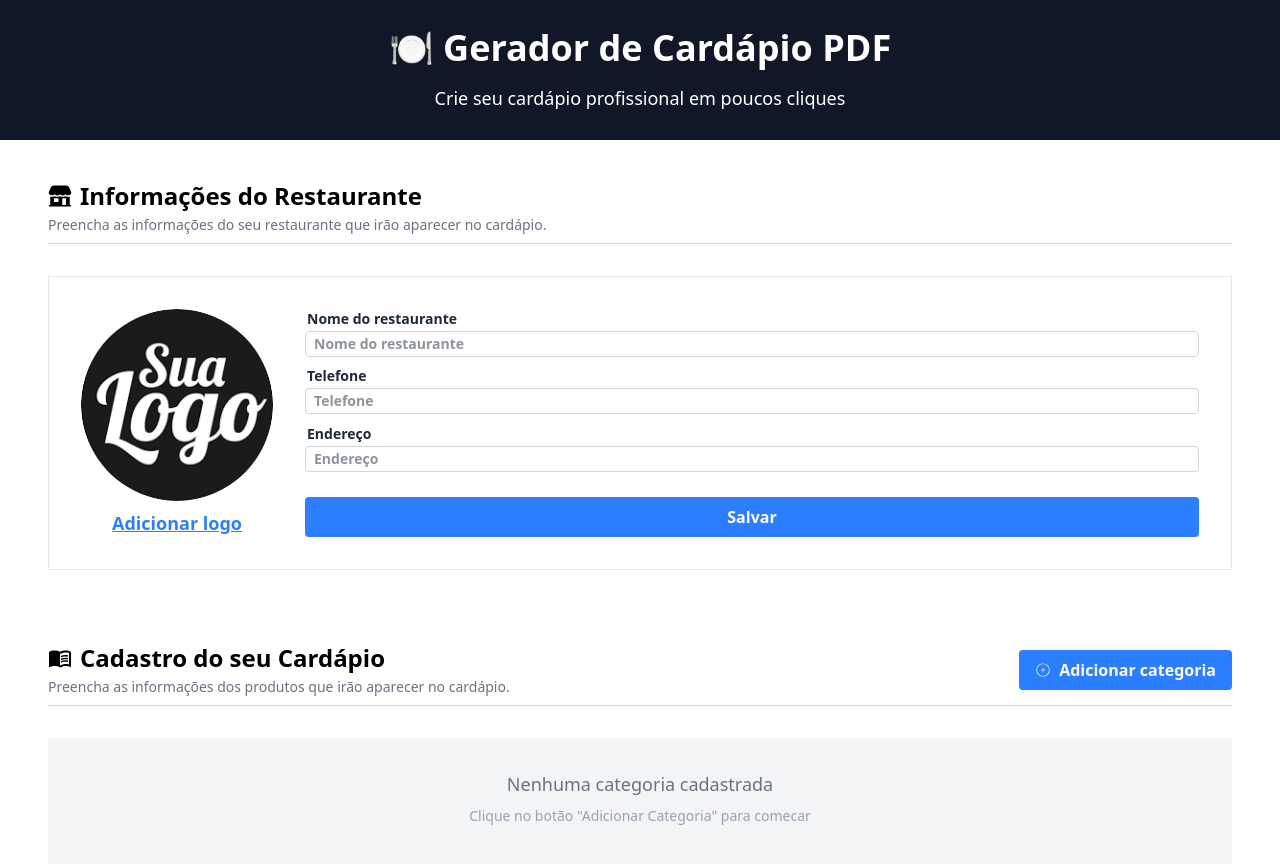
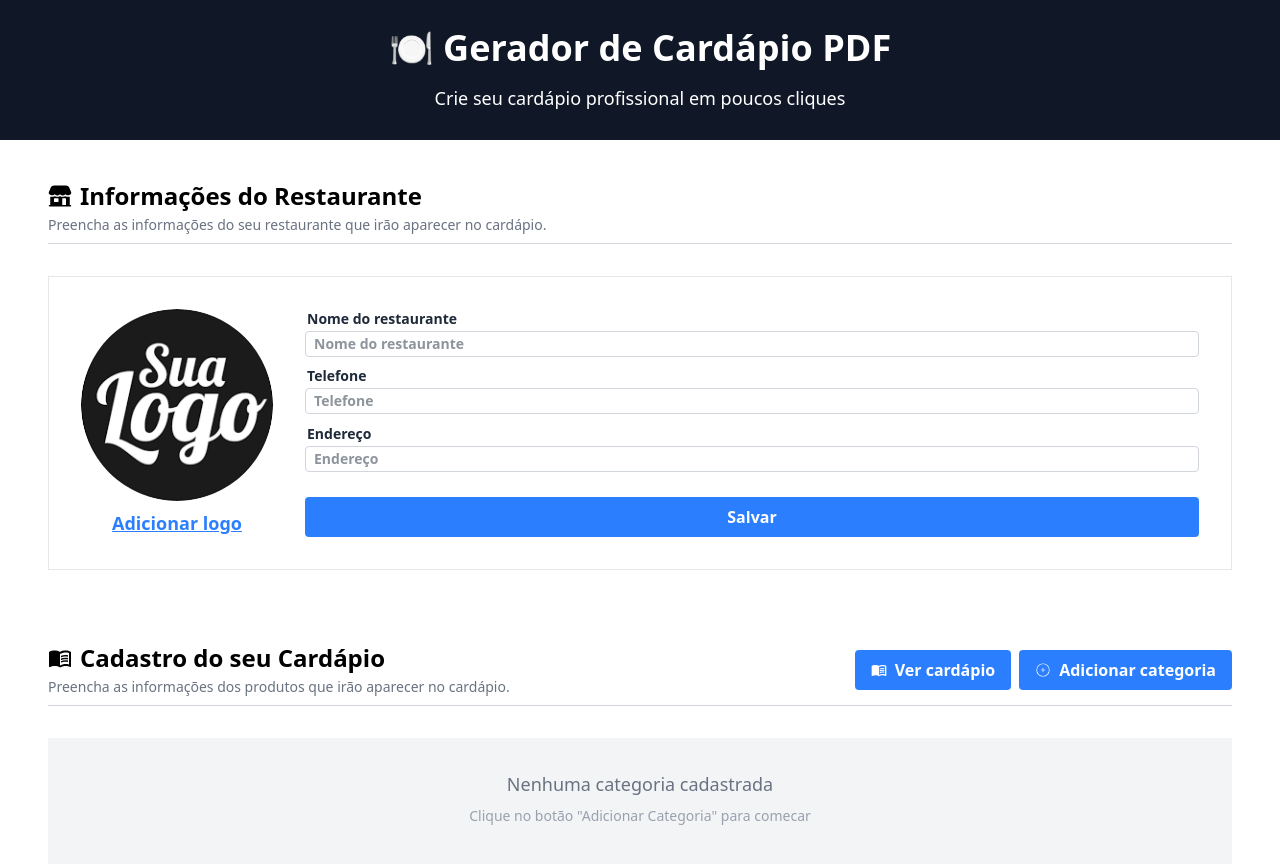
Before and after one commit to WillianDDaniel/menu-pdf-generator, a React (Vite) app: page / in a window 1280 px wide. Shown: the top 864 px of the page. Built offline with nearby package versions, Linux system fonts and the light colour scheme.

Commit message:
feat: add PDF generation functionality; integrate generatePDF in ProductSection and update button for viewing menu

```diff
--- a/index.html
+++ b/index.html
@@ -4,6 +4,7 @@
     <meta charset="UTF-8" />
     <link rel="icon" type="image/x-icon" href="logo-icon.png" />
     <meta name="viewport" content="width=device-width, initial-scale=1.0" />
+    <script src="https://cdnjs.cloudflare.com/ajax/libs/jspdf/2.5.1/jspdf.umd.min.js"></script>
     <title>Gerador de Cardápios PDF</title>
   </head>
   <body>
--- /dev/null
+++ b/src/assets/generatePDF.js
@@ -0,0 +1,175 @@
+import { getImage } from '../assets/imageStore';
+
+export async function generatePDF() {
+  let categories = JSON.parse(localStorage.getItem('categories')) || [];
+  let storedProducts = JSON.parse(localStorage.getItem('items')) || [];
+  let restaurant = JSON.parse(localStorage.getItem('restaurant')) || {};
+
+  const products = await Promise.all(
+    storedProducts.map(async item => {
+      const blob = await getImage(item.id);
+      if (blob) {
+        item.image = URL.createObjectURL(blob);
+      }
+      return item;
+    }),
+  );
+
+  const restaurantName = restaurant.name || 'Restaurante';
+  const restaurantPhone = restaurant.phone || '';
+  const restaurantAddress = restaurant.address || '';
+  const logoBase64 = restaurant.logo || null;
+
+  const { jsPDF } = window.jspdf;
+  const doc = new jsPDF();
+
+  let yPosition = 25;
+
+  doc.setFillColor(45, 55, 72);
+  doc.rect(0, 0, 210, 50, 'F');
+
+  if (logoBase64) {
+    try {
+      doc.addImage(logoBase64, 'JPEG', 10, 10, 30, 30);
+    } catch (e) {
+      console.log('Erro ao adicionar logo:', e);
+    }
+  }
+
+  doc.setTextColor(255, 255, 255);
+  doc.setFontSize(22);
+  doc.setFont(undefined, 'bold');
+  doc.text(restaurantName, logoBase64 ? 55 : 25, 20);
+
+  doc.setFontSize(10);
+  doc.setFont(undefined, 'normal');
+  let contactY = 30;
+
+  if (restaurantPhone) {
+    doc.text(`Telefone: ${restaurantPhone}`, logoBase64 ? 55 : 25, contactY);
+    contactY += 5;
+  }
+
+  if (restaurantAddress) {
+    doc.text(restaurantAddress, logoBase64 ? 55 : 25, contactY);
+  }
+
+  yPosition = 60;
+  doc.setTextColor(0, 0, 0);
+
+  categories.forEach(category => {
+    const categoryProducts = products.filter(p => p.categoryId === category.id);
+
+    if (categoryProducts.length > 0) {
+      if (yPosition > 240) {
+        doc.addPage();
+        yPosition = 25;
+      }
+
+      doc.setFillColor(248, 249, 250);
+      doc.rect(0, yPosition - 5, 210, 20, 'F');
+
+      doc.setFontSize(16);
+      doc.setFont(undefined, 'bold');
+      doc.setTextColor(33, 37, 41);
+      doc.text(category.name.toUpperCase(), 20, yPosition + 5);
+      yPosition += 10;
+
+      if (category.description) {
+        doc.setFontSize(9);
+        doc.setFont(undefined, 'italic');
+        doc.setTextColor(108, 117, 125);
+        doc.text(category.description, 20, yPosition);
+      }
+
+      yPosition += 10;
+
+      let currentColumn = 0;
+      const columnWidth = 97.5;
+      const leftColumnX = 5;
+      const rightColumnX = 107.5;
+
+      categoryProducts.forEach(product => {
+        const isLeftColumn = currentColumn === 0;
+        const xPosition = isLeftColumn ? leftColumnX : rightColumnX;
+
+        if (yPosition > 240) {
+          doc.addPage();
+          yPosition = 25;
+          currentColumn = 0;
+        }
+
+        doc.setFillColor(255, 255, 255);
+        doc.setDrawColor(230, 230, 230);
+        doc.rect(xPosition, yPosition, columnWidth, 30, 'FD');
+
+        if (product.image && typeof product.image === 'string' && product.image.length > 0) {
+          try {
+            doc.addImage(product.image, 'JPEG', xPosition + 2, yPosition + 2, 25, 25);
+          } catch (e) {
+            console.log('Erro ao adicionar imagem do produto:', e);
+          }
+        }
+
+        const hasImage =
+          product.image && typeof product.image === 'string' && product.image.length > 0;
+        const contentX = hasImage ? xPosition + 30 : xPosition + 8;
+        const contentWidth = hasImage ? 65 : 72;
+
+        doc.setFontSize(9);
+        doc.setFont(undefined, 'bold');
+        doc.setTextColor(33, 37, 41);
+        let productName = product.name;
+        if (product.size) {
+          productName += ` (${product.size})`;
+        }
+
+        const nameLines = doc.splitTextToSize(productName, contentWidth);
+        doc.text(nameLines, contentX, yPosition + 5);
+
+        doc.setFontSize(12);
+        doc.setFont(undefined, 'bold');
+        doc.setTextColor(40, 167, 69);
+        const price = parseFloat(product.price) || 0;
+        doc.text(`R$ ${price.toFixed(2).replace('.', ',')}`, contentX, yPosition + 26);
+
+        if (product.description) {
+          doc.setFontSize(8);
+          doc.setFont(undefined, 'normal');
+          doc.setTextColor(108, 117, 125);
+          const descLines = doc.splitTextToSize(product.description, contentWidth);
+          const maxDescLines = 3;
+          const displayLines = descLines.slice(0, maxDescLines);
+          doc.text(displayLines, contentX, yPosition + 14);
+        }
+
+        if (currentColumn === 0) {
+          currentColumn = 1;
+        } else {
+          currentColumn = 0;
+          yPosition += 35;
+        }
+      });
+
+      if (currentColumn === 1) {
+        yPosition += 5;
+      }
+
+      yPosition += 15;
+    }
+
+    try {
+      const pdfBlob = doc.output('blob');
+      const blobUrl = URL.createObjectURL(pdfBlob);
+
+      window.open(blobUrl, '_blank');
+
+      const iframe = document.getElementById('pdfPreview');
+      if (iframe) {
+        iframe.src = blobUrl;
+      }
+    } catch (e) {
+      console.error('Erro ao gerar PDF:', e);
+    }
+  });
+}
--- a/src/components/ProductSection.jsx
+++ b/src/components/ProductSection.jsx
@@ -6,6 +6,7 @@ import CategoryForm from './CategoryForm';
 import CategorySection from './CategorySection';
 import FallbackMessage from './FallbackMessage';
 
+import { generatePDF } from '../assets/generatePDF';
 import { MdMenuBook } from 'react-icons/md';
 import { CiCirclePlus } from 'react-icons/ci';
 
@@ -21,9 +22,15 @@ export default function ProductSection() {
         headingText='Cadastro do seu Cardápio'
         description='Preencha as informações dos produtos que irão aparecer no cardápio.'
       >
-        <Button onClick={handleAddCategory} type='button' className='mt-0' icon={CiCirclePlus}>
-          Adicionar categoria
-        </Button>
+        <div className='flex gap-2'>
+          <Button onClick={generatePDF} type='button' className='mt-0' icon={MdMenuBook}>
+            Ver cardápio
+          </Button>
+
+          <Button onClick={handleAddCategory} type='button' className='mt-0' icon={CiCirclePlus}>
+            Adicionar categoria
+          </Button>
+        </div>
       </SectionHeader>
 
       <CategoryForm />
```
